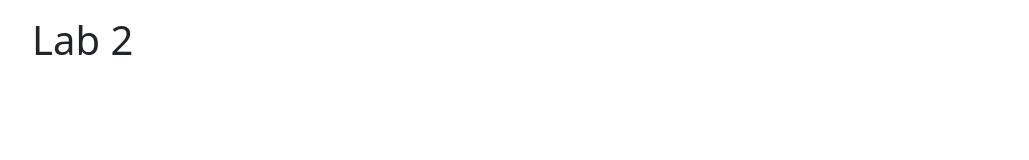
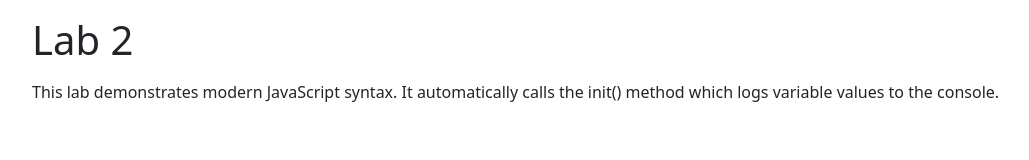
Before and after one commit to ajfait/Advanced-JavaScript, a plain HTML site: page src/lab2/index.html in a window 1280 px wide. Shown: the whole page, without its empty margins (50-1079 px from the left). Drawn offline with nearby package versions, Linux system fonts and the light colour scheme.

Commit message:
add comments

```diff
--- a/src/lab2/index.html
+++ b/src/lab2/index.html
@@ -16,6 +16,12 @@
     <div class="container mt-3">
       <h1>Lab 2</h1>
     </div>
+    <div class="container mt-3">
+      <p>
+        This lab demonstrates modern JavaScript syntax. It automatically calls
+        the init() method which logs variable values to the console.
+      </p>
+    </div>
   </body>
 </html>
 
--- a/src/lab2/js/lab2.js
+++ b/src/lab2/js/lab2.js
@@ -1,5 +1,7 @@
+// Create global variable
 let labTitle = "Programming for Designers - Lab 2";
 
+// Log to the console
 const init = () => {
   let id = 10;
   let firstName = "Alison";
@@ -10,4 +12,5 @@ const init = () => {
   printLabTitle();
 };
 
+// Log to the console
 const printLabTitle = () => console.log(labTitle);
```
